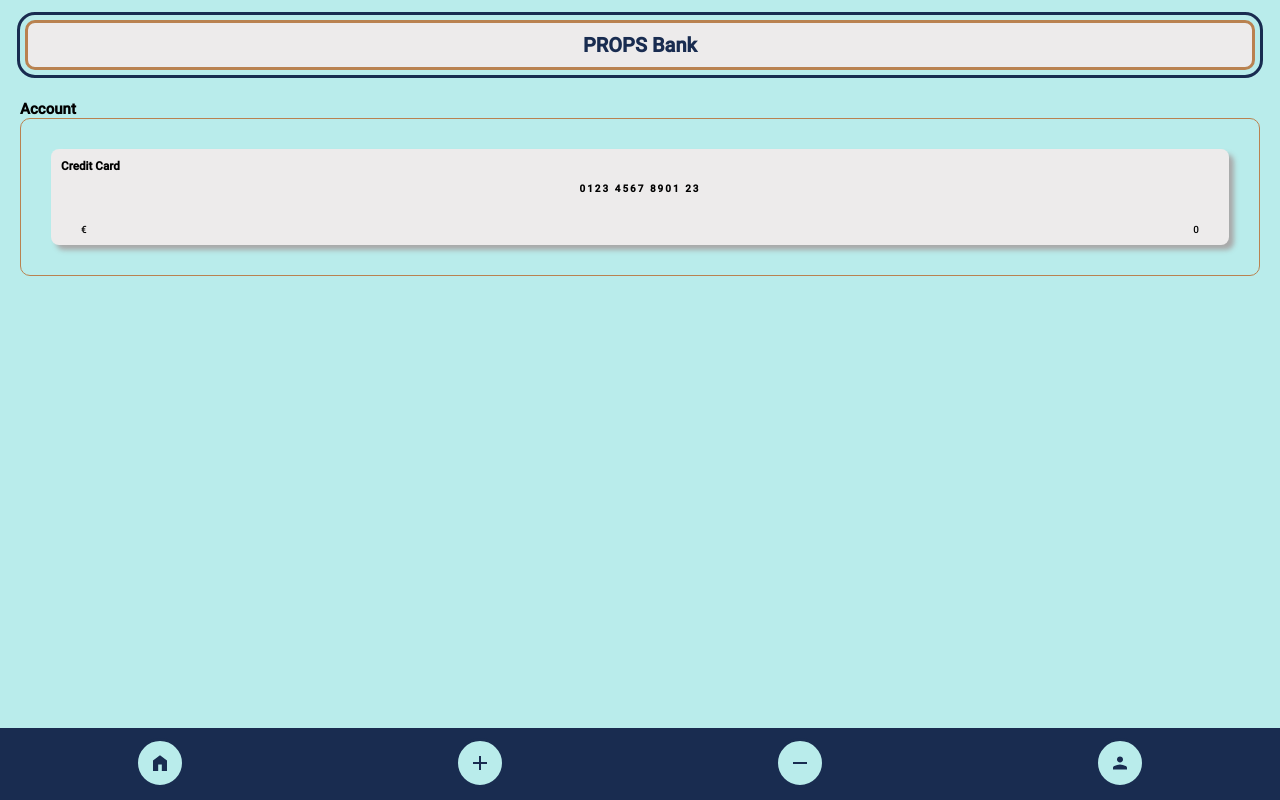
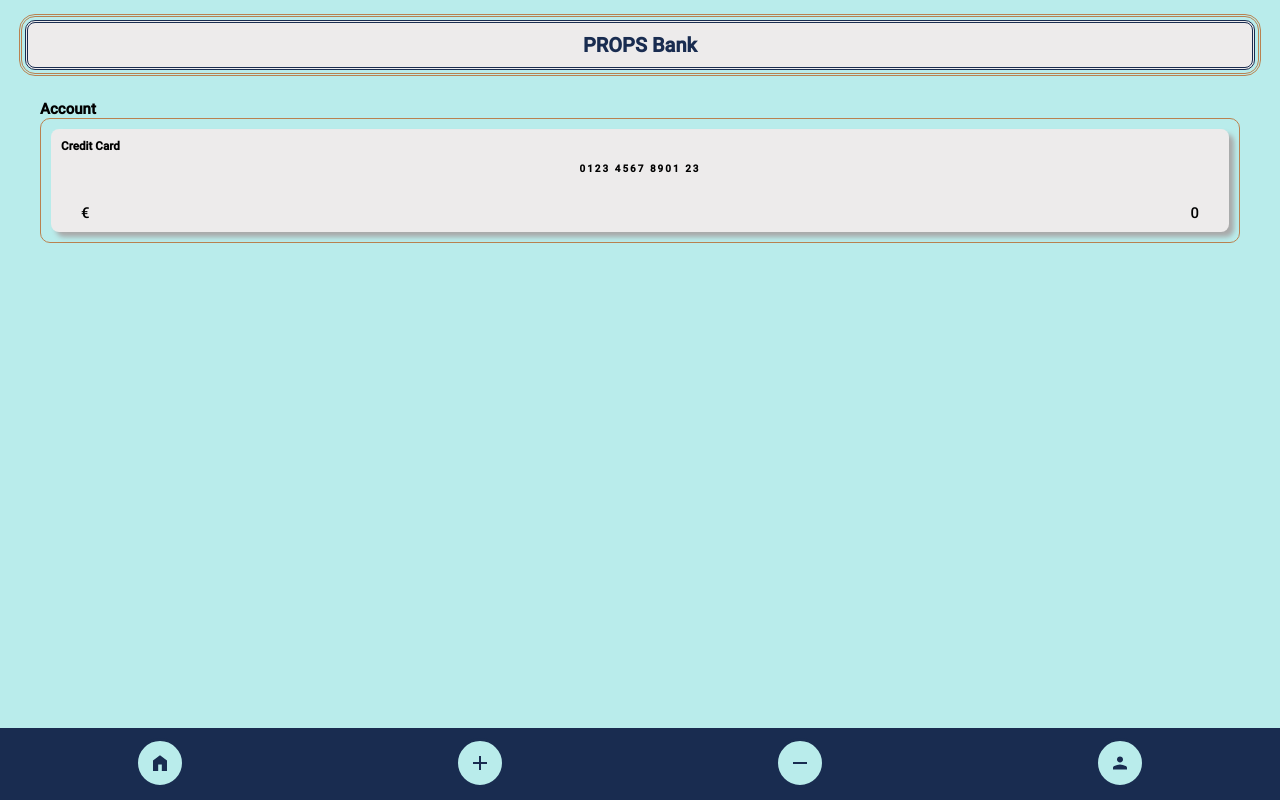
Before and after one commit to MariaRiosNavarro/bank-app, a React (Vite) app: page /account in a window 1280 px wide. Built offline with nearby package versions, Linux system fonts and the light colour scheme.

Commit message:
fix styles

```diff
--- a/src/components/AccountCard/AccountCard.jsx
+++ b/src/components/AccountCard/AccountCard.jsx
@@ -11,8 +11,8 @@ const AccountCard = ({ name, cardNumber }) => {
         <h3>{name}</h3>
         <h4 className="card-number">{cardNumber}</h4>
         <div className="row space">
-          <span>€</span>
-          <p>{totalCardAmount}</p>
+          <span className="euro">€</span>
+          <p className="total">{totalCardAmount}</p>
         </div>
       </div>
     </>
--- a/src/components/Header/Header.scss
+++ b/src/components/Header/Header.scss
@@ -2,9 +2,9 @@
 @import "../../mixin.scss";
 
 .header-wrapper {
-  border: 3px solid $comp-color;
-  outline-offset: 5px;
-  outline: 3px solid $color;
+  border: 3px double$color;
+  outline-offset: 3px;
+  outline: 3px double $comp-color;
   background-color: $light-text;
   color: $color;
   padding: 1rem;
--- a/src/components/TotalAmount/TotalAmount.jsx
+++ b/src/components/TotalAmount/TotalAmount.jsx
@@ -14,8 +14,8 @@ const TotalAmount = () => {
       <div className="total-amount">
         <h2>Total Amount</h2>
         <div className="row space">
-          <span>€</span>
-          <h3 className="amount">{totalAmount}</h3>
+          <span className="euro">€</span>
+          <h3 className="amount total">{totalAmount}</h3>
         </div>
       </div>
     </>
--- a/src/index.scss
+++ b/src/index.scss
@@ -47,16 +47,17 @@ html {
 }
 
 .page-wrapper {
-  padding: 2rem;
+  padding: 2rem 4rem;
   position: relative;
 }
 
 .card-wrapper {
   border-radius: 10px;
+
   border: 1px solid $comp-color;
-  padding: 3rem;
+  padding: 1rem;
   @include f-column;
-  gap: 4rem;
+  gap: 1rem;
 }
 
 .card {
@@ -66,12 +67,20 @@ html {
   @include f-column;
   gap: 1rem;
   box-shadow: 5px 5px 5px darkgray;
+  &:hover {
+    background-color: $comp-color;
+  }
 }
 
 .space {
   justify-content: space-between;
   align-items: center;
   padding: 0 2rem;
+}
+
+.euro,
+.total {
+  font-size: 1.5rem;
 }
 
 img {
--- a/src/pages/Overview.jsx
+++ b/src/pages/Overview.jsx
@@ -17,6 +17,7 @@ const Overview = () => {
             <TotalAmount totalCardAmount={totalCardAmount} />
             <Link to="/account">
               <AccountCard
+                className="pointer"
                 name={"Credit Card"}
                 cardNumber={"0123 4567 8901 23"}
                 totalCardAmount={totalCardAmount}
--- a/src/pages/overview.scss
+++ b/src/pages/overview.scss
@@ -1,2 +1,6 @@
 @import "../variables.scss";
 @import "../mixin.scss";
+
+.pointer {
+  cursor: pointer;
+}
```
